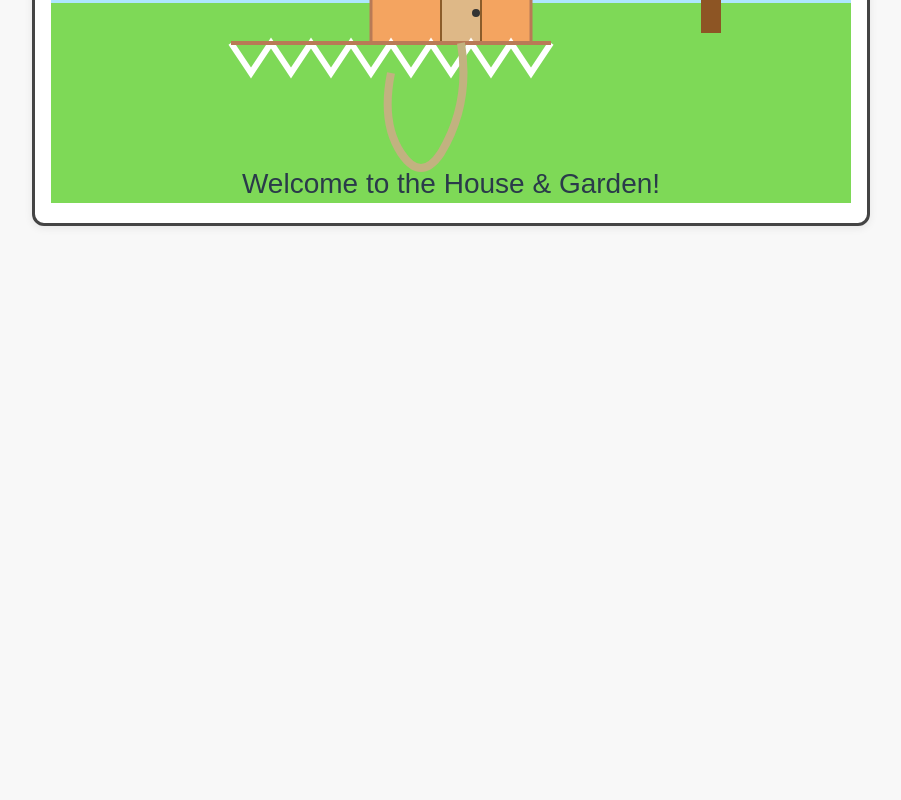
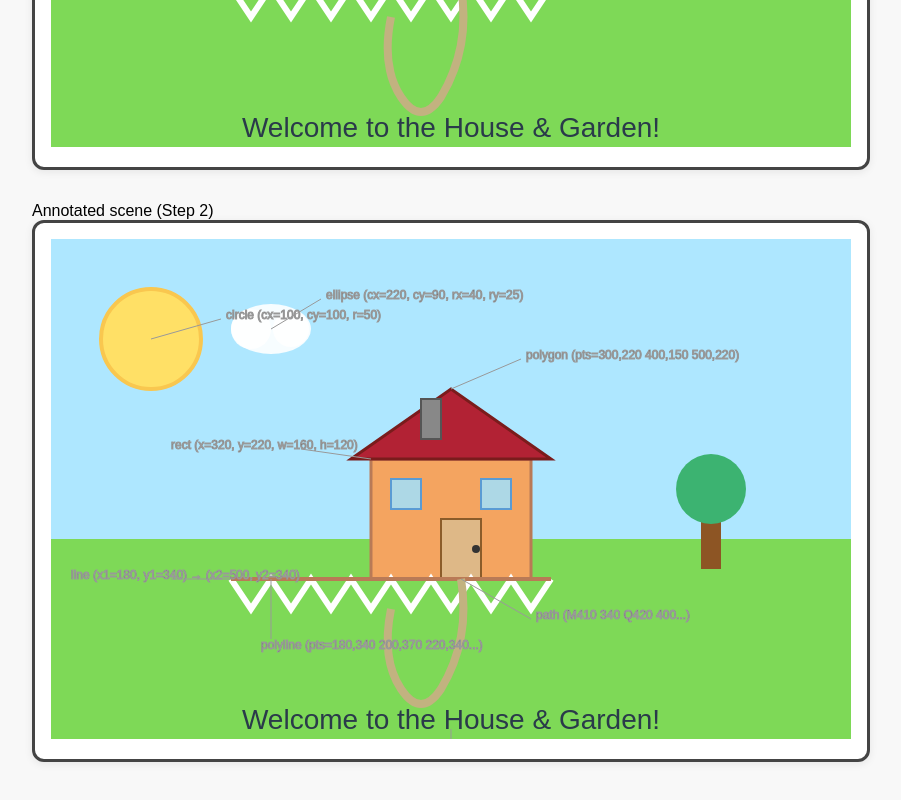
Before and after one commit to Jonas66666/T04-1, a plain HTML site: page index.html in a window 1280 px wide. Shown: the part 438-1238 px from the top of the page, without its empty margins (189-1090 px from the left). Before the commit the page ends 800 px from the top, so only its background shows below. Drawn offline with Linux system fonts and the light colour scheme.

```diff
--- a/index.html
+++ b/index.html
@@ -30,7 +30,9 @@
   </style>
 </head>
 <body>
-  <h1>T04 – SVG House & Garden</h1>
+
+  <figure id="scene-original">
+    <figcaption>Original scene</figcaption>
     <div class="svg-border">
       <svg
         viewBox="0 0 800 500"
@@ -77,5 +79,88 @@
         <text x="400" y="490" text-anchor="middle" font-size="28" fill="#2a3a4a" font-family="Arial, sans-serif">Welcome to the House & Garden!</text>
       </svg>
     </div>
+  </figure>
+
+  <figure id="scene-annotated-figure">
+    <figcaption>Annotated scene (Step 2)</figcaption>
+    <div class="svg-border">
+      <style>
+        #scene-annotated #annotations { font-size:12px; fill:#333; stroke:#999; stroke-width:1; }
+        #scene-annotated #annotations text, #scene-annotated #annotations line { pointer-events:none; }
+      </style>
+      <svg
+        id="scene-annotated"
+        viewBox="0 0 800 500"
+        width="800" height="500"
+        aria-labelledby="svgTitle2 svgDesc2"
+        role="img"
+      >
+        <title id="svgTitle2">House and Garden Scene (Annotated)</title>
+        <desc id="svgDesc2">An SVG illustration showing a house, garden, sun, cloud, tree, fence, and a curved path, with annotation labels for each shape.</desc>
+        <!-- Sky -->
+        <rect x="0" y="0" width="800" height="300" fill="#aee7ff" />
+        <!-- Grass -->
+        <rect x="0" y="300" width="800" height="200" fill="#7ed957" />
+        <!-- Sun (circle) -->
+        <circle cx="100" cy="100" r="50" fill="#ffe066" stroke="#f9c74f" stroke-width="4" />
+        <!-- Cloud (ellipse + circles) -->
+        <ellipse cx="220" cy="90" rx="40" ry="25" fill="#fff" opacity="0.9" />
+        <circle cx="200" cy="90" r="20" fill="#fff" opacity="0.9" />
+        <circle cx="240" cy="90" r="18" fill="#fff" opacity="0.9" />
+        <!-- Tree trunk (rect) -->
+        <rect x="650" y="270" width="20" height="60" fill="#8d5524" />
+        <!-- Tree foliage (circle) -->
+        <circle cx="660" cy="250" r="35" fill="#3cb371" />
+        <!-- House body (rect) -->
+        <rect x="320" y="220" width="160" height="120" fill="#f4a460" stroke="#b97a56" stroke-width="3" />
+        <!-- Roof (polygon) -->
+        <polygon points="300,220 400,150 500,220" fill="#b22234" stroke="#7a1c1c" stroke-width="3" />
+        <!-- Chimney (rect) -->
+        <rect x="370" y="160" width="20" height="40" fill="#888" stroke="#555" stroke-width="2" />
+        <!-- Door (rect) -->
+        <rect x="390" y="280" width="40" height="60" fill="#deb887" stroke="#8b5c2a" stroke-width="2" />
+        <!-- Door knob (circle) -->
+        <circle cx="425" cy="310" r="4" fill="#333" />
+        <!-- Left window (rect) -->
+        <rect x="340" y="240" width="30" height="30" fill="#add8e6" stroke="#5a9bd4" stroke-width="2" />
+        <!-- Right window (rect) -->
+        <rect x="430" y="240" width="30" height="30" fill="#add8e6" stroke="#5a9bd4" stroke-width="2" />
+        <!-- Fence (polyline) -->
+        <polyline points="180,340 200,370 220,340 240,370 260,340 280,370 300,340 320,370 340,340 360,370 380,340 400,370 420,340 440,370 460,340 480,370 500,340" fill="none" stroke="#fff" stroke-width="6" />
+        <polyline points="180,340 500,340" fill="none" stroke="#b97a56" stroke-width="4" />
+        <!-- Curved garden path (path) -->
+        <path d="M410 340 Q420 400 390 450 Q370 480 350 450 Q330 420 340 370" fill="none" stroke="#c2b280" stroke-width="8" />
+        <!-- Caption (text) -->
+        <text x="400" y="490" text-anchor="middle" font-size="28" fill="#2a3a4a" font-family="Arial, sans-serif">Welcome to the House & Garden!</text>
+
+        <g id="annotations">
+          <!-- Circle annotation (Sun) -->
+          <line x1="100" y1="100" x2="170" y2="80" />
+          <text x="175" y="80">circle (cx=100, cy=100, r=50)</text>
+          <!-- Rect annotation (House body) -->
+          <line x1="320" y1="220" x2="250" y2="210" />
+          <text x="120" y="210">rect (x=320, y=220, w=160, h=120)</text>
+          <!-- Ellipse annotation (Cloud) -->
+          <line x1="220" y1="90" x2="270" y2="60" />
+          <text x="275" y="60">ellipse (cx=220, cy=90, rx=40, ry=25)</text>
+          <!-- Line annotation (Fence horizontal) -->
+          <line x1="180" y1="340" x2="120" y2="340" />
+          <text x="20" y="340">line (x1=180, y1=340) → (x2=500, y2=340)</text>
+          <!-- Polyline annotation (Fence pickets) -->
+          <line x1="220" y1="340" x2="220" y2="400" />
+          <text x="210" y="410">polyline (pts=180,340 200,370 220,340...)</text>
+          <!-- Polygon annotation (Roof) -->
+          <line x1="400" y1="150" x2="470" y2="120" />
+          <text x="475" y="120">polygon (pts=300,220 400,150 500,220)</text>
+          <!-- Path annotation (Garden path) -->
+          <line x1="410" y1="340" x2="480" y2="380" />
+          <text x="485" y="380">path (M410 340 Q420 400...)</text>
+          <!-- Text annotation (Caption) -->
+          <line x1="400" y1="490" x2="400" y2="520" />
+          <text x="400" y="535">text (x=400, y=490)</text>
+        </g>
+      </svg>
+    </div>
+  </figure>
 </body>
 </html>
```
Lines whose indentation alone changed are shown as unchanged.
